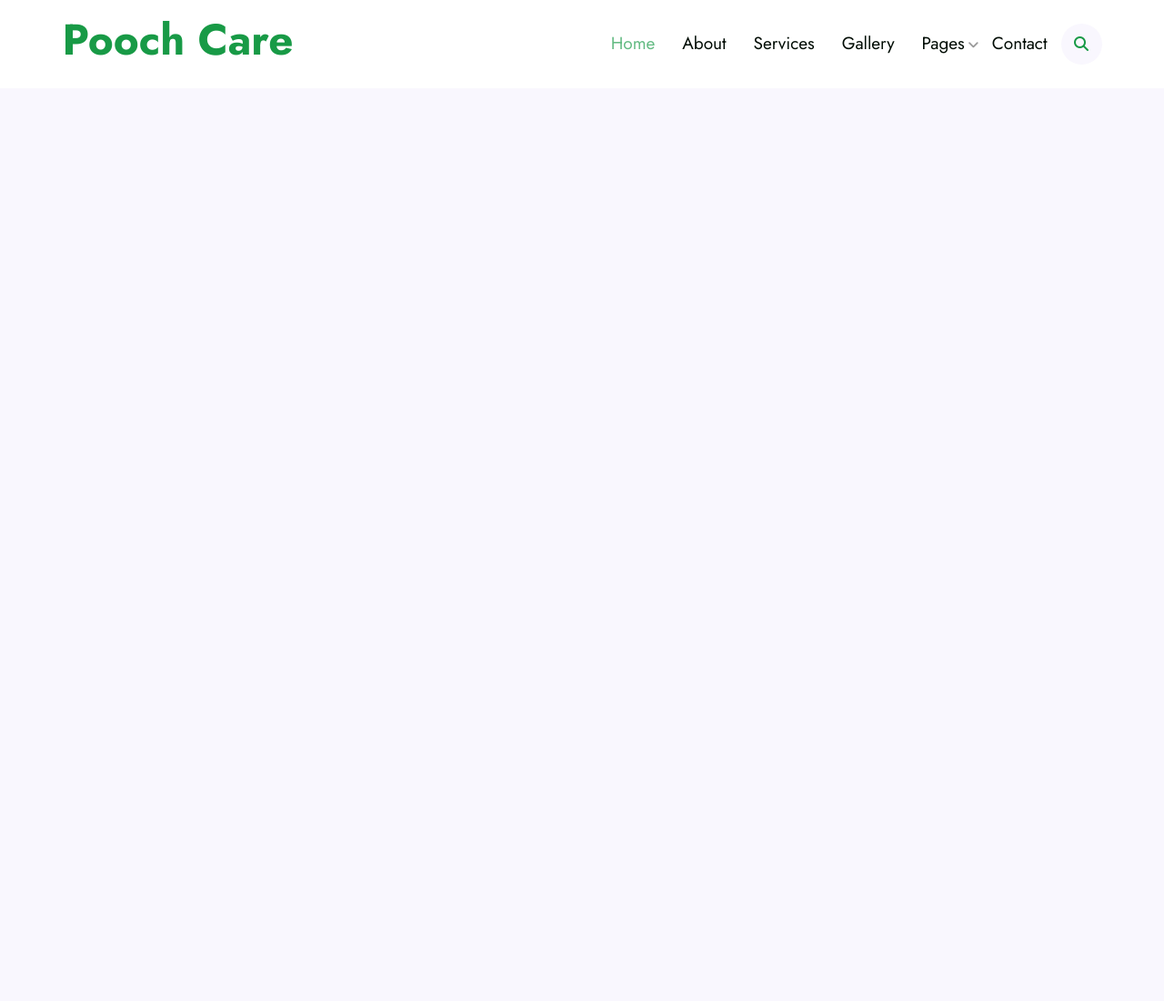
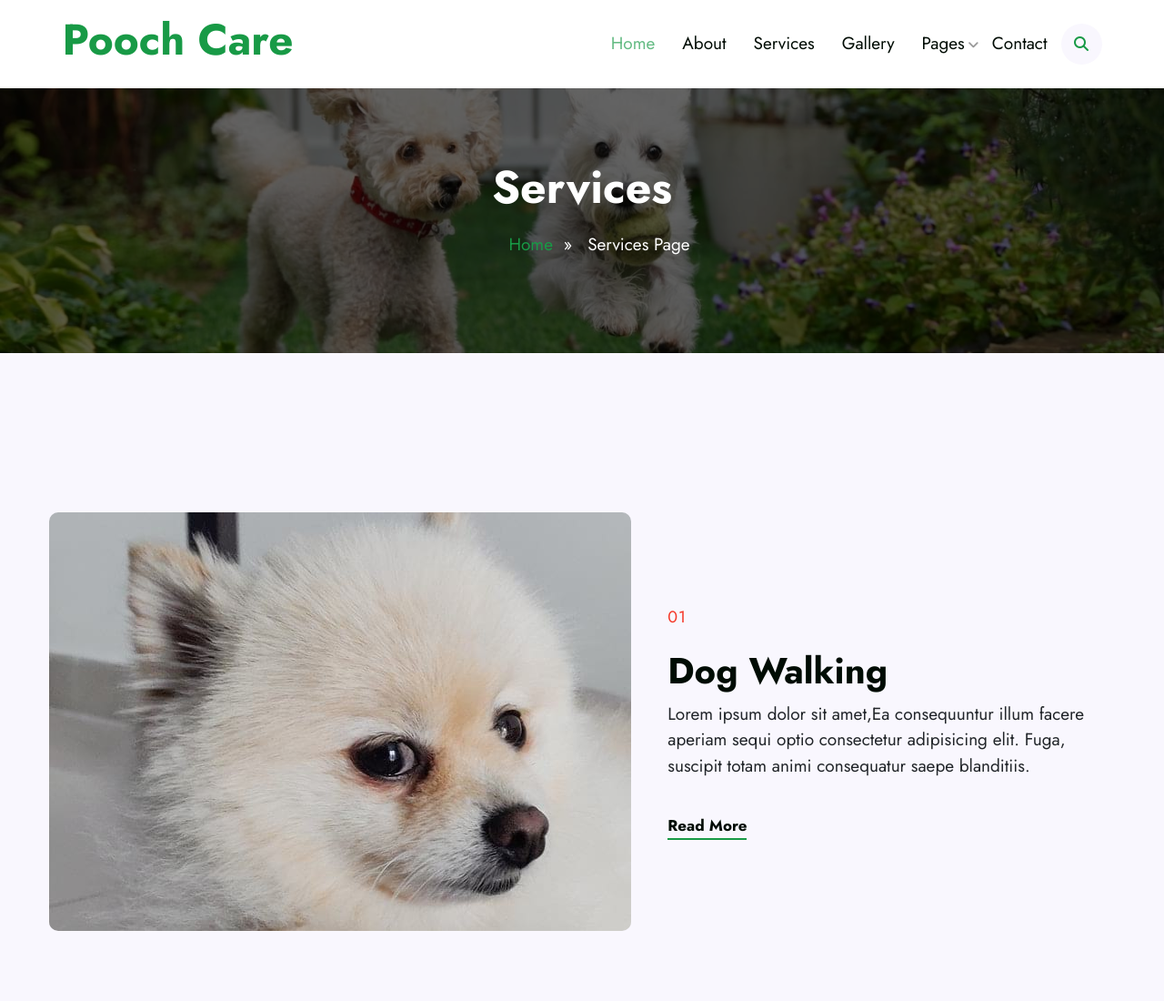
Before and after one commit to baxawu/Capstone, a plain HTML site: page services.html in a window 1280 px wide. Shown: the top 1100 px of the page at 91% size. Before the commit the page ends 800 px from the top, so only its background shows below. Drawn offline with nearby package versions, Linux system fonts and the light colour scheme.

Commit message:
Service 50%

```diff
--- a/css/style.css
+++ b/css/style.css
@@ -19,6 +19,10 @@ a {
 }
 
 a:hover {
+    color: #189A46;
+}
+
+.stop_hover{
     color: #189A46;
 }
 
@@ -69,7 +73,7 @@ header {
     top: 0;
     right: 0;
     left: 0;
-    z-index: 1030;
+    z-index: 10;
     background-color: #fff;
 }
 
@@ -515,3 +519,59 @@ header .navbar-nav .nav-item .nav-link:hover {
     font-size: 20px;
     color: #ceead8;
 }
+
+/* SERVICES PAGES */
+.breadcrumb {
+    margin-top: 90px;
+    background-image: url(../img/banner4.jpg);
+    background-repeat: no-repeat;
+    background-position: center;
+    background-size: cover;
+    position: relative;
+    z-index: 0;
+    display: grid;
+    align-items: center;
+    padding: 1em 0;
+}
+
+.breadcrumb::before{
+    content: "";
+    position: absolute;
+    top: 0;
+    left: 0;
+    right: 0;
+    min-height: 100%;
+    background-color: black;
+    opacity: .6;
+    z-index: -1;
+}
+
+.breadcrumb h2.title {
+    font-size: 50px;
+    font-weight: 600;
+    color: #fff;
+}
+
+ul.breadcrumbs_text {
+    position: relative;
+    display: inline-block;
+    vertical-align: middle;
+    font-size: 19px;
+    line-height: 1.5;
+    font-weight: 400;
+    text-transform: capitalize;
+    color: #fff;
+}
+
+.stop_hover{
+    color: #189A46;
+}
+
+/* Grid_Services */
+/* su dung lai phan choose_us cua phan HOME */
+.boder_bottom{
+    border-bottom: 1px solid #f0f3f0;
+    margin-top: 80px;
+    padding-bottom: 80px;
+    align-items: center;
+}
--- a/services.html
+++ b/services.html
@@ -30,22 +30,22 @@
             <nav class="navbar navbar-expand-lg bg-body-tertiary">
                 <!-- Logo -->
                 <div class="container-fluid">
-          <a class="navbar-brand fs-3 fw-bold" href="#">
+                    <a class="navbar-brand fs-3 fw-bold" href="./index.html">
                         <h1>Pooch Care</h1>
                     </a>
                     <button class="navbar-toggler" type="button" data-bs-toggle="collapse"
-            data-bs-target="#navbarSupportedContent" aria-controls="navbarSupportedContent" aria-expanded="false"
-            aria-label="Toggle navigation">
+                        data-bs-target="#navbarSupportedContent" aria-controls="navbarSupportedContent"
+                        aria-expanded="false" aria-label="Toggle navigation">
                         <span class="navbar-toggler-icon"></span>
                     </button>
                     <!-- Nav -->
                     <div class="collapse navbar-collapse d-flex justify-content-end" id="navbarSupportedContent">
                         <ul class="navbar-nav mb-2 mb-lg-0">
                             <li class="nav-item">
-                <a class="nav-link active" aria-current="page" href="#">Home</a>
+                                <a class="nav-link active" aria-current="page" href="./index.html">Home</a>
                             </li>
                             <li class="nav-item">
-                <a class="nav-link" href="#">About</a>
+                                <a class="nav-link" href="./services.html">About</a>
                             </li>
                             <li class="nav-item">
                                 <a class="nav-link" href="#">Services</a>
@@ -68,19 +68,23 @@
                             </li>
                         </ul>
                         <!-- PopUp-search -->
-            <div class="modal fade" id="exampleModalToggle" aria-hidden="true" aria-labelledby="exampleModalToggleLabel" tabindex="-1">
+                        <div class="modal fade" id="exampleModalToggle" aria-hidden="true"
+                            aria-labelledby="exampleModalToggleLabel" tabindex="-1">
                             <div class="modal-dialog modal-dialog-centered">
                                 <div class="modal-content">
                                     <div class="modal-header">
-                    <button type="button" class="btn-close" data-bs-dismiss="modal" aria-label="Close">
+                                        <button type="button" class="btn-close" data-bs-dismiss="modal"
+                                            aria-label="Close">
                                         </button>
                                     </div>
                                     <div class="modal-body">
                                         <nav class="navbar bg-body-tertiary">
                                             <div class="container-fluid">
                                                 <form class="d-flex" role="search">
-                          <input class="form-control me-2" type="search" placeholder="Search" aria-label="Search">
-                          <button class="btn btn-outline-success" type="submit">Search</button>
+                                                    <input class="form-control me-2" type="search" placeholder="Search"
+                                                        aria-label="Search">
+                                                    <button class="btn btn-outline-success"
+                                                        type="submit">Search</button>
                                                 </form>
                                             </div>
                                         </nav>
@@ -88,20 +92,94 @@
                                 </div>
                             </div>
                         </div>
-            <div class="modal fade" id="exampleModalToggle2" aria-hidden="true" aria-labelledby="exampleModalToggleLabel2" tabindex="-1">
+                        <div class="modal fade" id="exampleModalToggle2" aria-hidden="true"
+                            aria-labelledby="exampleModalToggleLabel2" tabindex="-1">
                             <div class="modal-dialog modal-dialog-centered">
                                 <div class="modal-content">
                                     <div class="modal-header">
-                    <button type="button" class="btn-close" data-bs-dismiss="modal" aria-label="Close"></button>
+                                        <button type="button" class="btn-close" data-bs-dismiss="modal"
+                                            aria-label="Close"></button>
                                     </div>
                                 </div>
                             </div>
                         </div>
-            <button class="bg_search" data-bs-target="#exampleModalToggle" data-bs-toggle="modal"><i class="fa-solid fa-magnifying-glass"></i></button>
+                        <button class="bg_search" data-bs-target="#exampleModalToggle" data-bs-toggle="modal"><i
+                                class="fa-solid fa-magnifying-glass"></i></button>
                     </div>
             </nav>
         </div>
     </header>
+    <!-- Banner_Services -->
+    <section class="breadcrumb text-center">
+        <div class="breadcrumb-bg breadcrumb-bg-about py-sm-5 py-4">
+            <div class="container py-2">
+                <h2 class="title ServicesPageBanner">Services </h2>
+                <ul class="breadcrumbs_text mt-2 AllBreadcrumbs">
+                <a class="stop_hover" href="./index.html"
+                     rel="nofollow">Home</a>&nbsp;&nbsp;»&nbsp;&nbsp Services page
+                </ul>
+            </div>
+        </div>
+    </section>
+    <!-- Grid_Services -->
+    <section class="grid_services py-5">
+        <div class="container py-3">
+            <div class="choose_content d-flex boder_bottom ">
+                <div class="choose_img">
+                  <img src="./img/g1.jpg" alt="">
+                </div>
+                <div class="choose_text">
+                  <div class="title">
+                    <p>01</p>
+                    <h1>Dog Walking</h1>
+                    <p>Lorem ipsum dolor sit amet,Ea consequuntur illum facere aperiam sequi optio consectetur adipisicing elit. Fuga, suscipit totam animi consequatur saepe blanditiis.</p>
+                    <a href="#" class="read">Read More</a>
+                    </div>
+                </div>
+        </div>
+        <div class="container py-3">
+            <div class="choose_content d-flex boder_bottom ">
+               <div class="choose_text">
+                  <div class="title">
+                    <p>02</p>
+                    <h1>Dog Training</h1>
+                    <p>Lorem ipsum dolor sit amet,Ea consequuntur illum facere aperiam sequi optio consectetur adipisicing elit. Fuga, suscipit totam animi consequatur saepe blanditiis.</p>
+                    <a href="#" class="read">Read More</a>
+                    </div>
+                </div>
+                <div class="choose_img">
+                    <img src="./img/g2.jpg" alt="">
+                  </div>
+        </div>
+        <div class="container py-3">
+            <div class="choose_content d-flex boder_bottom ">
+                <div class="choose_img">
+                  <img src="./img/g3.jpg" alt="">
+                </div>
+                <div class="choose_text">
+                  <div class="title">
+                    <p>03</p>
+                    <h1>Dog Boarding</h1>
+                    <p>Lorem ipsum dolor sit amet,Ea consequuntur illum facere aperiam sequi optio consectetur adipisicing elit. Fuga, suscipit totam animi consequatur saepe blanditiis.</p>
+                    <a href="#" class="read">Read More</a>
+                    </div>
+                </div>
+        </div>
+        <div class="container py-3">
+            <div class="choose_content d-flex boder_bottom ">
+               <div class="choose_text">
+                  <div class="title">
+                    <p>04</p>
+                    <h1>Dog Transportation</h1>
+                    <p>Lorem ipsum dolor sit amet,Ea consequuntur illum facere aperiam sequi optio consectetur adipisicing elit. Fuga, suscipit totam animi consequatur saepe blanditiis.</p>
+                    <a href="#" class="read">Read More</a>
+                    </div>
+                </div>
+                <div class="choose_img">
+                    <img src="./img/g4.jpg" alt="">
+                  </div>
+        </div>
+    </section>
 
 
 
```
Also changed, not shown: index.html (+3 -3 lines), img/banner4.jpg (added), img/g1.jpg (added), img/g2.jpg (added), img/g3.jpg (added), img/g4.jpg (added). Lines whose indentation alone changed are shown as unchanged.
